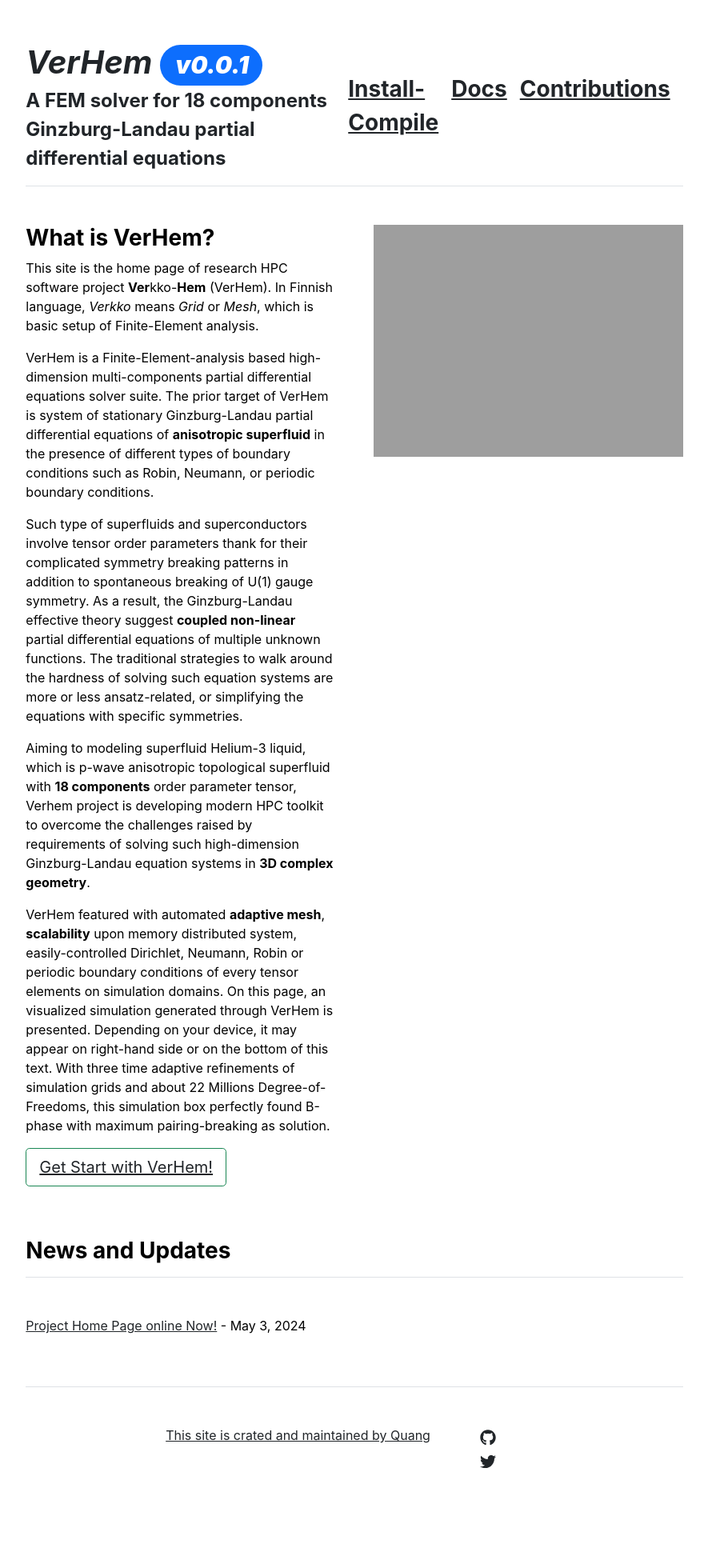
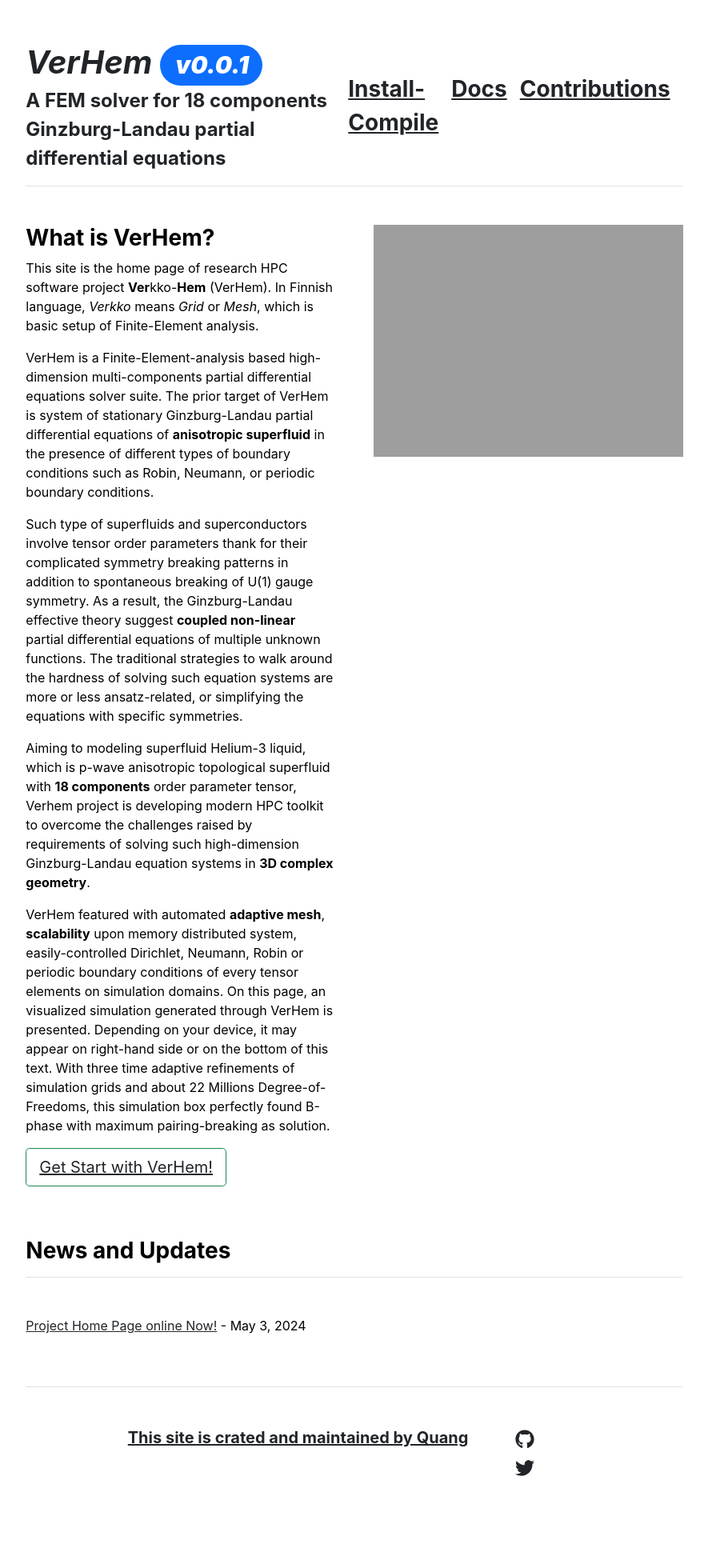
Before and after one commit to VerHem/VerHem.github.io, a Jekyll site: the page built from index.md, in a window 1280 px wide. Shown: the whole page at 80% size, without its empty margins (197-1082 px from the left). Built offline with Jekyll 4.4.1, drawn with Linux system fonts in a browser that asks for light colours.

Commit message:
change footer info

```diff
--- a/_includes/footer.html
+++ b/_includes/footer.html
@@ -2,12 +2,14 @@
   <div class="containers">
     <div class="row justify-content-md-center">
       <div class="col col-md-auto">
-        <a href="https://tekniiquann.github.io" >This site is crated and maintained by Quang</a>
+        <a class="fs-5 fw-bold" href="https://tekniiquann.github.io" >
+          This site is crated and maintained by Quang
+        </a>
       </div>
       <div class="col col-lg-2">
         <div class="col-md-6 text-end social-media-icons">
           {% for item in site.data.settings.social %}
-            <a href="{{ item.link }}" class="ms-3 fs-5">
+            <a href="{{ item.link }}" class="ms-3 fs-4">
               <i class="fab fa-{{ item.icon }}"></i>
             </a>
           {% endfor %}
```
